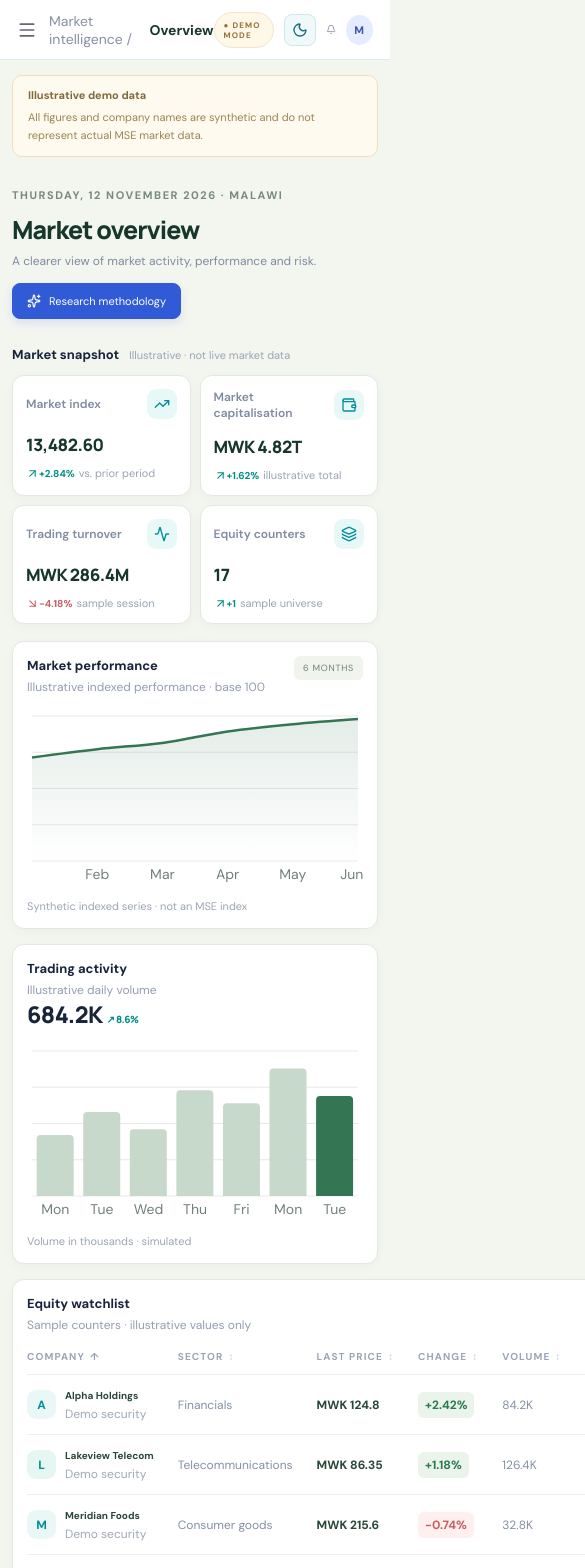
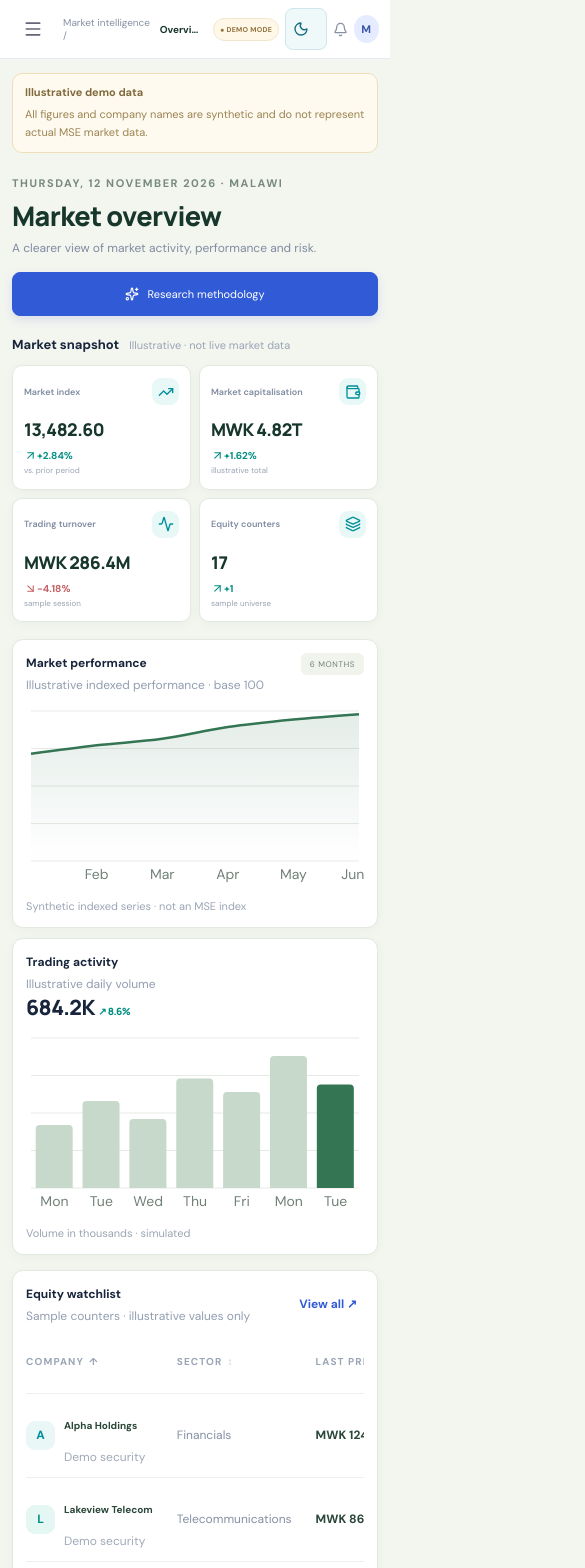
Before and after one commit to ZealotObryan/mse-data-intelligence, a Next.js app: page / in a window 390 px wide. Shown: the top 1568 px of the page, 585 px wide, since content can reach past the window. Built offline with nearby package versions, Linux system fonts and the light colour scheme.

Commit message:
Improve mobile workspace usability

```diff
--- a/src/app/globals.css
+++ b/src/app/globals.css
@@ -848,3 +848,108 @@ th{font-size:10px}
 .shell[data-theme="dark"] .research-footer span{color:#9aafc2}
 @media(max-width:900px){.research-gates{grid-template-columns:repeat(2,minmax(0,1fr))}}
 @media(max-width:600px){.research-heading{display:grid}.research-live-state{justify-self:start}.research-readiness-head{align-items:flex-start;flex-direction:column}.research-gates{grid-template-columns:1fr}}
+
+
+/* Mobile-first usability pass: safer viewport sizing, touch targets and compact workspace layouts. */
+html,body{width:100%;max-width:100%;overflow-x:clip}
+.shell,.main,.content,.panel,.metric{min-width:0}
+button,a,input,select{touch-action:manipulation}
+@media(max-width:800px){
+  .sidebar{height:100dvh;min-height:100dvh;overflow-y:auto;overscroll-behavior:contain;padding:18px 14px calc(22px + env(safe-area-inset-bottom))}
+  .brand{padding-bottom:26px}
+  .sidebar nav{gap:7px}
+  .nav-item{min-height:46px;padding:12px 13px;font-size:13px}
+  .close{width:44px;height:44px;place-items:center}
+  .main header{min-height:62px;height:auto;padding:8px 14px;gap:10px}
+  .crumb{min-width:0;gap:8px;font-size:11px}
+  .crumb b{overflow:hidden;text-overflow:ellipsis;white-space:nowrap}
+  .mobile{width:44px;height:44px;flex:0 0 44px;place-items:center;border-radius:10px}
+  .mobile:hover{background:#f0f3f8}
+  .head-right{gap:9px;flex:0 0 auto}
+  .head-right>span{padding:6px 8px}
+  .theme-toggle{min-height:42px;min-width:42px}
+  .avatar{padding:7px}
+  .scrim{z-index:19}
+  .sidebar{z-index:20}
+  .content{width:100%;padding:20px 16px 28px}
+  .heading{gap:12px}
+  .heading>div{min-width:0}
+  .heading h1{overflow-wrap:anywhere}
+  .primary{min-height:44px}
+  .panel,.metric{min-width:0}
+  .chart{min-width:0}
+  .table-scroll{max-width:100%;overscroll-behavior-x:contain;scrollbar-width:thin}
+  .table-scroll table{min-width:620px}
+  .text-btn,.sort-button,.company-link{min-height:40px}
+  .explorer-controls,.explorer-controls>*{min-width:0}
+  .explorer-controls .search{min-height:44px}
+  .sector-select select{min-height:44px;font-size:14px}
+  .security-detail{min-width:0}
+  .security-detail>div{overflow-wrap:anywhere}
+  .risk-card,.method-grid .panel{min-width:0}
+}
+@media(max-width:560px){
+  .main header{min-height:58px;padding:7px 11px}
+  .crumb{font-size:10px}
+  .head-right{gap:6px}
+  .head-right>span{font-size:7px;letter-spacing:.04em;padding:6px}
+  .head-right>svg{width:15px;height:15px}
+  .avatar{font-size:11px}
+  .content{padding:14px 12px calc(28px + env(safe-area-inset-bottom))}
+  .notice{padding:11px 12px;margin-bottom:20px}
+  .notice b{white-space:normal}
+  .heading{margin-bottom:20px}
+  .heading h1{font-size:clamp(22px,7vw,27px);line-height:1.2;letter-spacing:-.6px}
+  .heading p{font-size:12px;line-height:1.65}
+  .heading .primary{width:100%;justify-content:center}
+  .row-head{flex-wrap:wrap;align-items:baseline}
+  .metrics{grid-template-columns:repeat(2,minmax(0,1fr));gap:8px}
+  .metric{padding:12px 11px;border-radius:10px}
+  .metric-top{font-size:9px;gap:5px}
+  .metric-top i{width:27px;height:27px;flex:0 0 27px}
+  .metric>strong{font-size:clamp(15px,4.5vw,19px);overflow-wrap:anywhere;margin:12px 0 8px}
+  .metric-foot{align-items:flex-start;flex-direction:column;gap:3px}
+  .metric-foot b{font-size:10px}
+  .metric-foot small{font-size:8px;line-height:1.4}
+  .grid,.risk,.method-grid{grid-template-columns:minmax(0,1fr)}
+  .grid{gap:10px}
+  .panel{padding:13px;border-radius:11px}
+  .panel-head{gap:8px;flex-wrap:wrap}
+  .panel-head>div{min-width:0}
+  .panel-head b{font-size:12px}
+  .panel-head small{line-height:1.5}
+  .tag{font-size:8px}
+  .chart{height:190px;margin-top:12px}
+  .panel h2{font-size:21px}
+  .insight{min-height:210px}
+  .explorer-head .explorer-controls{display:grid;grid-template-columns:minmax(0,1fr)}
+  .explorer-controls .search{width:100%;max-width:none;min-height:44px}
+  .explorer-controls .search input{font-size:14px}
+  .explorer-summary{align-items:flex-start;gap:8px;flex-wrap:wrap}
+  .security-detail{display:grid;grid-template-columns:repeat(2,minmax(0,1fr));gap:12px}
+  .security-detail>button{grid-column:1/-1;justify-self:start}
+  .research-gates{grid-template-columns:minmax(0,1fr)}
+  .academy-intro,.academy-practice-entry{min-width:0}
+  .academy-intro h2{font-size:21px;line-height:1.25}
+  .academy-grid{grid-template-columns:minmax(0,1fr)}
+  .lesson-content{padding-left:0;padding-right:0}
+  .lesson-flow{min-width:0}
+  .focus-actions{grid-template-columns:minmax(0,1fr) minmax(0,1fr)}
+  .focus-actions button{min-width:0}
+  footer{gap:10px;line-height:1.6}
+}
+@media(max-width:380px){
+  .main header{padding-inline:8px}
+  .crumb{gap:5px;font-size:9px}
+  .head-right{gap:4px}
+  .head-right>span{font-size:6px;padding:5px}
+  .content{padding-inline:10px}
+  .metrics{gap:7px}
+  .metric{padding:10px 9px}
+  .metric>strong{font-size:15px}
+  .panel{padding:11px}
+  .chart{height:175px}
+}
+@media(prefers-reduced-motion:reduce){
+  .sidebar{transition:none}
+}
```
